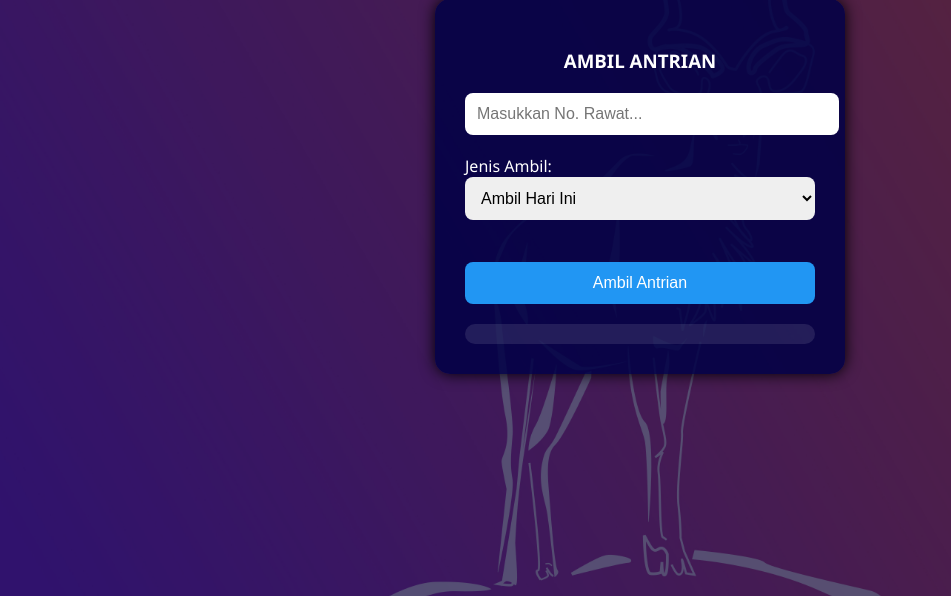
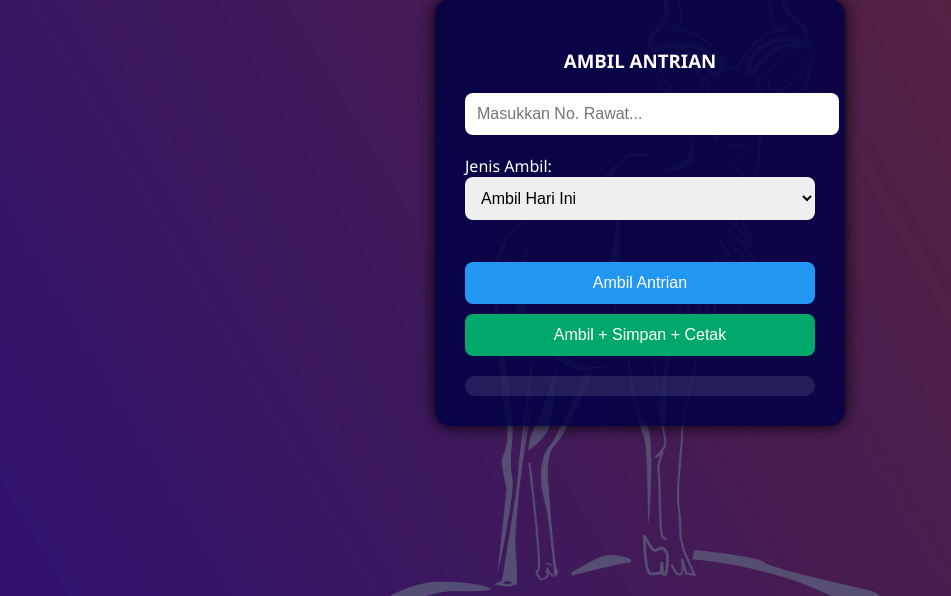
Before and after one commit to kumbang-kobum/antrian_apotek, a PHP site: page /ambil/ in a window 1280 px wide. Shown: the part 160-756 px from the top of the page, without its empty margins (0-951 px from the left). Run offline with PHP 8.4, Linux system fonts and the light colour scheme.

Commit message:
tambah tombol cepat
ambil simpan cetak

```diff
--- a/ambil/index.php
+++ b/ambil/index.php
@@ -106,6 +106,15 @@
             background-color: #0b7dda;
         }
 
+        .quick-button {
+            margin-top: 10px;
+            background-color: #00a86b;
+        }
+
+        .quick-button:hover {
+            background-color: #0a8e5f;
+        }
+
         #hasil {
             margin-top: 20px;
             background-color: rgba(255,255,255,0.1);
@@ -143,6 +152,7 @@
         </div>
 
         <button onclick="ambil()">Ambil Antrian</button>
+        <button class="quick-button" onclick="ambilSimpanCetak()">Ambil + Simpan + Cetak</button>
         <div id="hasil"></div>
     </div>
 
@@ -167,7 +177,11 @@
     }
 
     function ambil() {
-    let no_rawat = document.getElementById('no_rawat').value;
+    let no_rawat = document.getElementById('no_rawat').value.trim();
+    if (!no_rawat) {
+        alert("No. rawat wajib diisi.");
+        return;
+    }
     fetch('ambil_data.php', {
         method: 'POST',
         headers: {'Content-Type': 'application/x-www-form-urlencoded'},
@@ -183,7 +197,7 @@
 	                <strong>No. Resep:</strong> ${data.no_resep}<br>
 	                <strong>Jenis Resep:</strong> ${data.resep}<br>
 	                <strong>Nomor Antrian:</strong> <b>${data.no_antrian}</b><br><br>
-                <button onclick="simpan('${data.no_rawat}', '${data.no_resep}', '${data.no_antrian}', '${data.resep}')">Simpan</button>
+	                <button onclick="simpan('${data.no_rawat}', '${data.no_resep}', '${data.no_antrian}', '${data.resep}', '${data.nm_pasien}')">Simpan</button>
 	            `;
 
             // Jika jenis ambil = antar, isi otomatis alamat & telp
@@ -199,23 +213,60 @@
 	    });
 		}
 
-	    function simpan(no_rawat, no_resep, no_antrian, resep) {
+    async function ambilSimpanCetak() {
+        const no_rawat = document.getElementById('no_rawat').value.trim();
+        if (!no_rawat) {
+            alert("No. rawat wajib diisi.");
+            return;
+        }
+
+        try {
+            const res = await fetch('ambil_data.php', {
+                method: 'POST',
+                headers: {'Content-Type': 'application/x-www-form-urlencoded'},
+                body: 'no_rawat=' + encodeURIComponent(no_rawat)
+            });
+            const data = await res.json();
+
+            if (data.status !== 'sukses') {
+                alert(data.pesan || "Data tidak ditemukan atau sudah diambil.");
+                return;
+            }
+
+            await simpan(data.no_rawat, data.no_resep, data.no_antrian, data.resep, data.nm_pasien);
+        } catch (err) {
+            alert("Gagal memproses ambil+simpan cepat.");
+        }
+    }
+
+		    async function simpan(no_rawat, no_resep, no_antrian, resep, nama_pasien = '') {
 		        const jenis_ambil = document.getElementById('jenis_ambil').value;
 		        const alamat = document.getElementById('alamat')?.value || '';
 		        const no_tlp = document.getElementById('no_tlp')?.value || '';
 
-        fetch('simpan_antrian.php', {
+        const payload = new URLSearchParams({
+            no_rawat: no_rawat,
+            no_resep: no_resep,
+            no_antrian: no_antrian,
+            resep: resep,
+            jenis_ambil: jenis_ambil,
+            alamat: alamat,
+            no_tlp: no_tlp
+        });
+
+        try {
+        const res = await fetch('simpan_antrian.php', {
             method: 'POST',
             headers: {'Content-Type': 'application/x-www-form-urlencoded'},
-            body: `no_rawat=${no_rawat}&no_resep=${no_resep}&no_antrian=${no_antrian}&resep=${resep}&jenis_ambil=${jenis_ambil}&alamat=${encodeURIComponent(alamat)}&no_tlp=${encodeURIComponent(no_tlp)}`
-        })
-	        .then(res => res.json())
-	        .then(data => {
+            body: payload.toString()
+        });
+        const data = await res.json();
 		            if (data.status === 'sukses') {
 		                alert("Antrian berhasil disimpan!");
 		                const nomorFinal = data.no_antrian || no_antrian;
-
-	                let nama = document.querySelector("#hasil").innerHTML.match(/<strong>Nama:<\/strong>\s(.+?)<br>/)[1];
+                        const hasilHtml = document.querySelector("#hasil").innerHTML;
+                        const matchNama = hasilHtml.match(/<strong>Nama:<\/strong>\s(.+?)<br>/);
+		                let nama = nama_pasien || (matchNama ? matchNama[1] : '-');
 
 		                document.getElementById("popup_no_antrian").innerText = nomorFinal;
 		                document.getElementById("popup_nama_pasien").innerText = nama;
@@ -227,7 +278,9 @@
 		            } else {
 		                alert(data.pesan || "Gagal menyimpan antrian.");
 		            }
-	        });
+		} catch (err) {
+            alert("Gagal menyimpan antrian.");
+        }
 		    }
 
     function tutupPopup() {
```
Also changed, not shown: README.md. Lines whose indentation alone changed are shown as unchanged.
